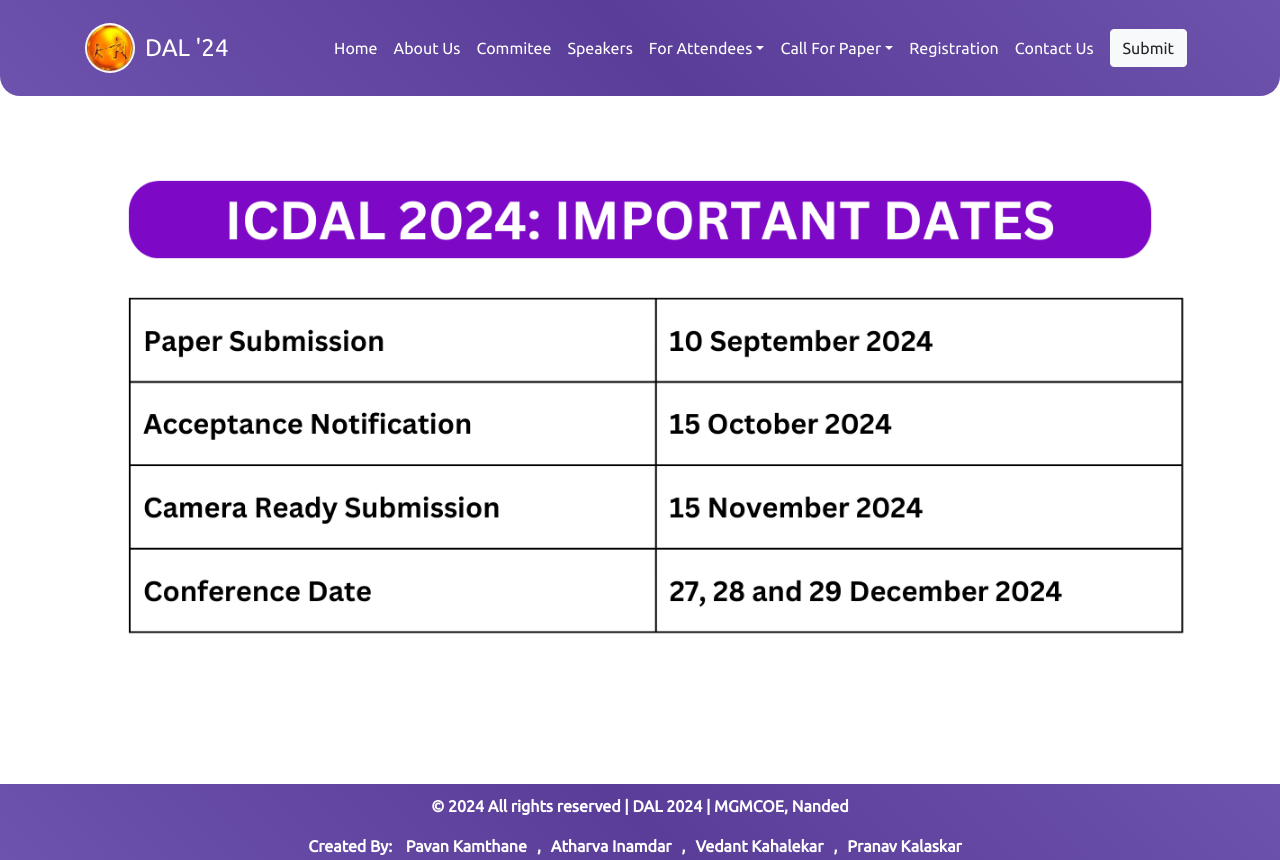
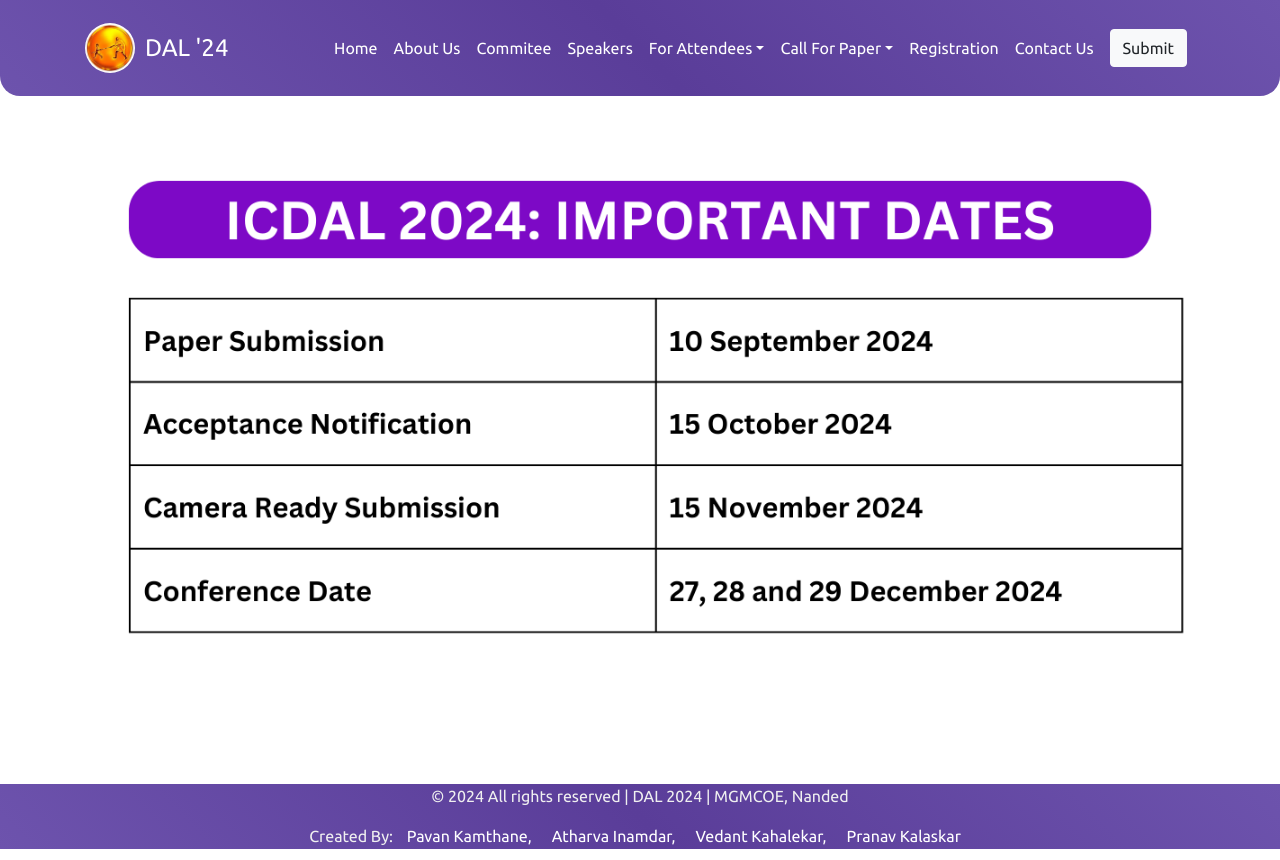
Before and after one commit to Pavan-Kamthane/dal24, a React (Create React App) app: page /impdates in a window 1280 px wide. Built offline with nearby package versions, Linux system fonts and the light colour scheme.

Commit message:
footer improved

```diff
--- a/src/component/Footer.jsx
+++ b/src/component/Footer.jsx
@@ -1,39 +1,25 @@
 import React from "react";
+import '../styles/footer.css'
 
-const footerStyles = {
-  background: "linear-gradient(45deg, #6d53ad, #5a3d99, #6d53ad)",
-  color: "white",
-  textAlign: "center",
-  padding: "10px",
-  fontWeight: "bold",
-  height:  "76px",
-};
 
-const link = {
-  color: "white",
-  textDecoration: "none",
-  padding:  "0 10px",
-  marginTop:  "-5px",
-
-};
 
 function Footer() {
   return (
-    <div style={footerStyles}>
+    <div className="footer">
       <p>&copy; 2024 All rights reserved | DAL 2024 | MGMCOE, Nanded</p>
       <p>
         Created By:{" "}
-        <a style={link} href="https://in.linkedin.com/in/pavankamthane">
-          Pavan Kamthane
+        <a  href="https://in.linkedin.com/in/pavankamthane">
+          Pavan Kamthane,
         </a>
-        ,
-        <a style={link} href="https://in.linkedin.com/in/atharva-inamdar">
-        Atharva Inamdar
-        </a>,
-        <a style={link} href="https://in.linkedin.com/in/vedant-kahalekar">
-        Vedant Kahalekar
-        </a>,
-        <a style={link} href="https://in.linkedin.com/in/pranav-kalaskar-588a1a233">
+
+        <a  href="https://in.linkedin.com/in/atharva-inamdar">
+        Atharva Inamdar,
+        </a>
+        <a  href="https://in.linkedin.com/in/vedant-kahalekar">
+        Vedant Kahalekar,
+        </a>
+        <a  href="https://in.linkedin.com/in/pranav-kalaskar-588a1a233">
         Pranav Kalaskar
         </a>
       </p>
--- /dev/null
+++ b/src/styles/footer.css
@@ -0,0 +1,35 @@
+@import url('./theme.css');
+
+.footer {
+    background: var(--primary);
+    /* padding: 0.5rem; */
+    width: 100%;
+    height: 65px;
+    text-align: center;
+    color: var(--secondary);
+}
+
+.footer p {
+    margin: "10px";
+}
+
+.footer p a {
+    color: #fff;
+    text-decoration: "none";
+    padding: 0 10px;
+    /* margin-top: "-5px"; */
+}
+
+/* make it responsive */
+@media screen and (max-width:800px) {
+    .footer {
+        /* padding: 0.5rem; */
+        height: 200px;
+    }
+
+    .footer p{
+        display: flex;
+        flex-direction: column;
+
+    }
+}
```
